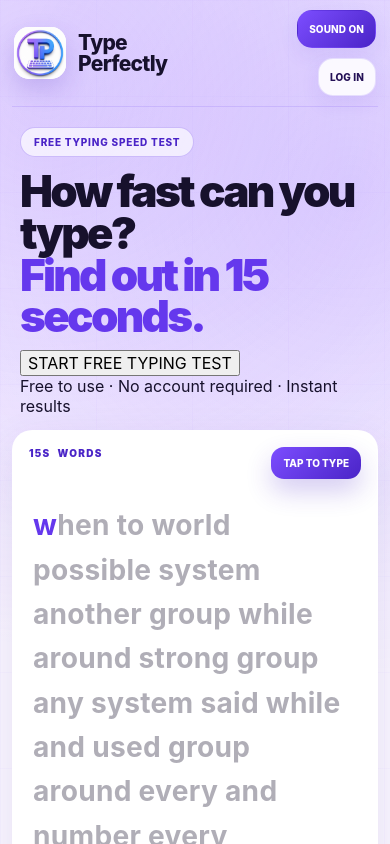
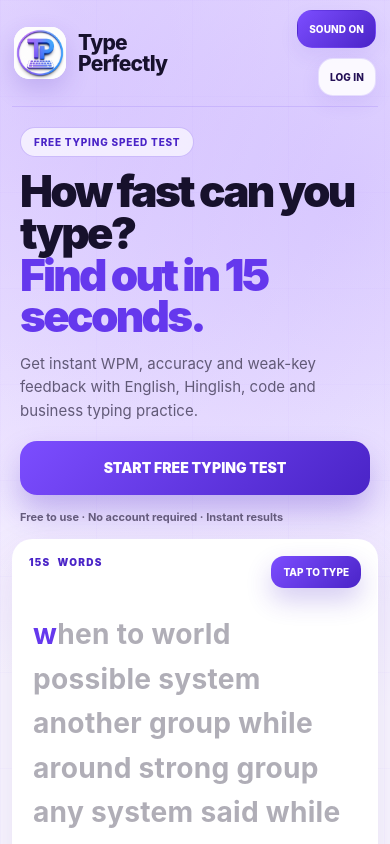
Before and after one commit to mohdaffan54511-cmyk/TeksType, a React (Vite) app: page / in a window 390 px wide. Shown: the top 844 px of the page. Built offline with nearby package versions, Linux system fonts and the light colour scheme; no server answers.

Commit message:
Add styles for hero section elements

```diff
--- a/src/App.css
+++ b/src/App.css
@@ -1027,3 +1027,58 @@ input {
     font-size: 10px;
   }
 }
+.hero-description {
+  max-width: 610px;
+  margin: 18px 0 24px;
+  color: var(--muted);
+  font-size: 18px;
+  line-height: 1.6;
+}
+
+.hero-cta {
+  min-height: 58px;
+  padding: 0 25px;
+  border: 0;
+  border-radius: 17px;
+  color: white;
+  background: linear-gradient(
+    135deg,
+    var(--purple-500),
+    var(--purple-700)
+  );
+  box-shadow: 0 16px 30px rgba(74, 36, 199, 0.28);
+  font-size: 15px;
+  font-weight: 900;
+  cursor: pointer;
+}
+
+.hero-cta:hover {
+  transform: translateY(-2px);
+}
+
+.hero-trust {
+  margin-top: 14px;
+  color: #655b7d;
+  font-size: 13px;
+  font-weight: 700;
+}
+
+@media (max-width: 700px) {
+  .hero .hero-description {
+    display: block;
+    margin: 14px 0 19px;
+    font-size: 15px;
+  }
+
+  .hero-cta {
+    width: 100%;
+    min-height: 54px;
+    padding: 0 14px;
+    font-size: 14px;
+  }
+
+  .hero-trust {
+    font-size: 11px;
+    line-height: 1.5;
+  }
+}
```
